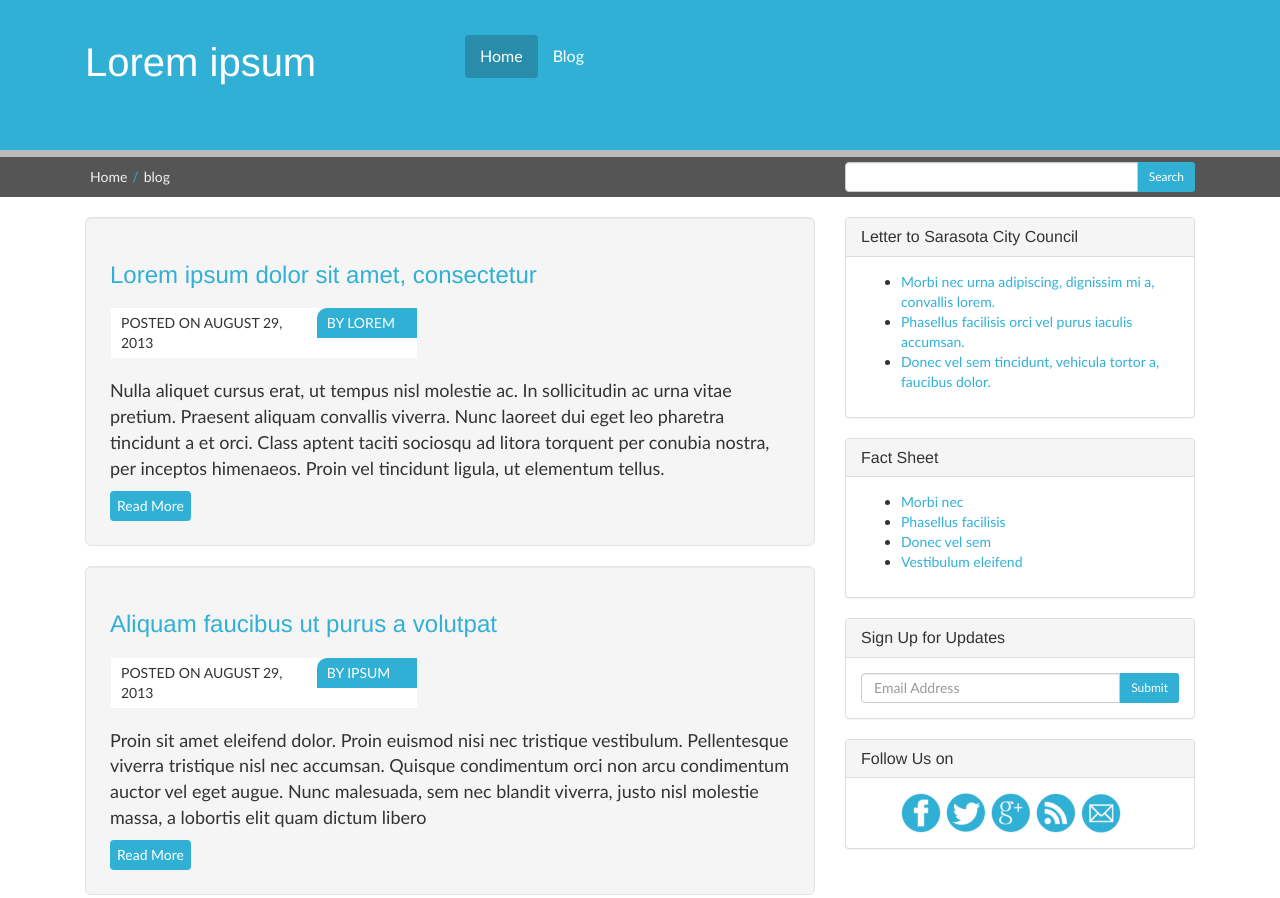
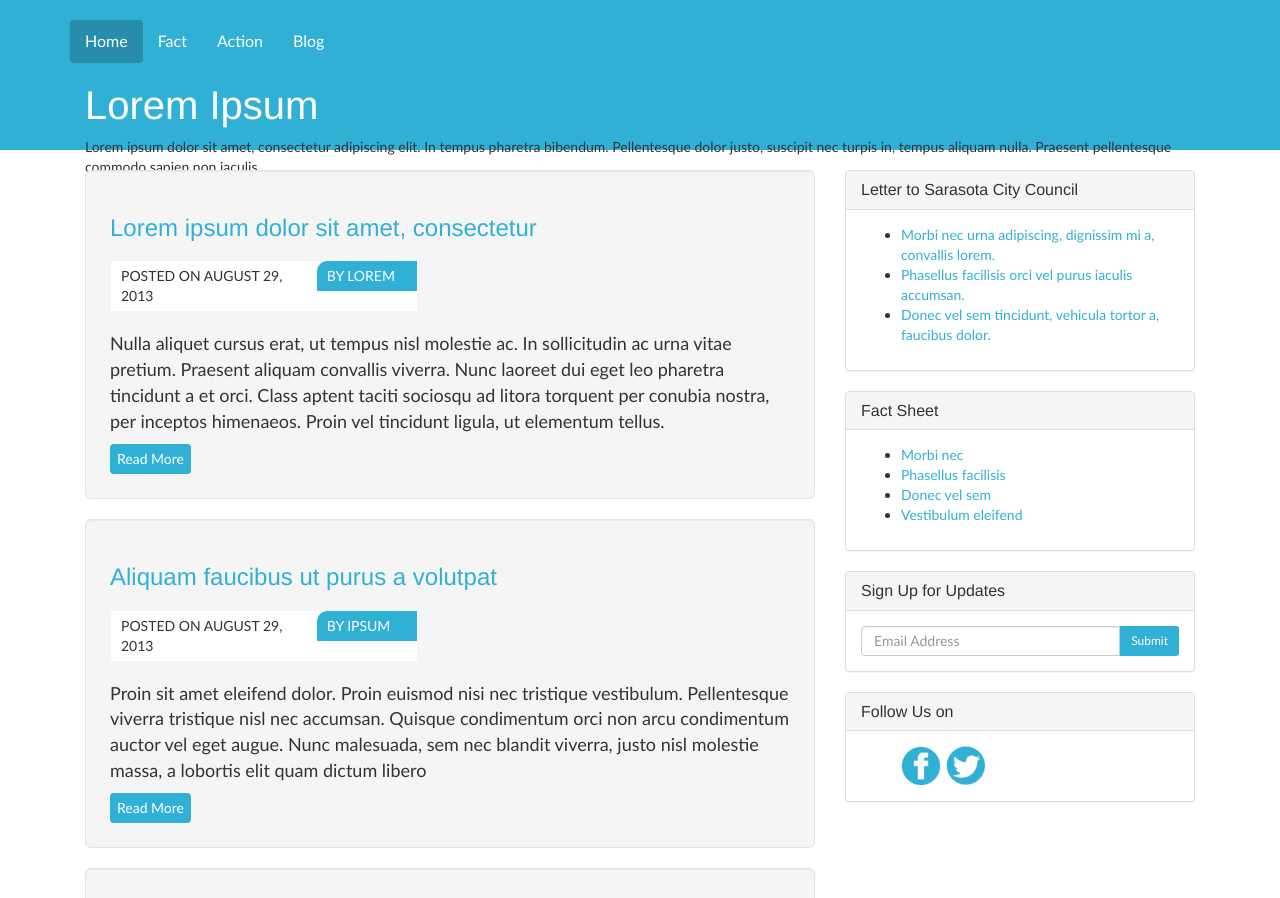
Before and after one commit to alexebube/sarasota_template, a plain HTML site: page public_html/blog.html in a window 1280 px wide. Shown: the top 898 px of the page. Drawn offline with Linux system fonts and the light colour scheme.

Commit message:
Modified the the header section of the blog.html file to include new changes and updates

```diff
--- a/public_html/blog.html
+++ b/public_html/blog.html
@@ -12,42 +12,25 @@ and open the template in the editor.
     </head>
     <body>
         <div id="wrap">
-            <header id="header" class="row">
+             <header id="header" class="row">
                 <div class="container">
-                    <div id="logo" class="col-md-4">
-                        <h1><a href="index.html">Lorem ipsum</a></h1>
-                    </div>
-                    <nav class="col-md-8">
-                        <a href="#" class="showMenu"><span class="glyphicon glyphicon-th-list"></span></a>
+                <nav id="navigate">
+                    <a href="#" class="showMenu">Menu</a>
                         <ul id="navlist" class="nav">
                             <li class="active"><a href="index.html">Home</a></li>
+                            <li><a href="#">Fact</a>
+                            <li><a href="#">Action</a>
                             <li><a href="blog.html">Blog</a>
-                                <ul>
-                                   <li><a href="lorem.html">Lorem</a></li>
-
-                                </ul>
                             </li>
                             </li>
                         </ul>
-                    </nav>
+                </nav>
+                </div>
+                <div class="container">
+                    <h1 class="logohead container"><a href="index.html">Lorem Ipsum</a></h1>
+                    <p class="lang container">Lorem ipsum dolor sit amet, consectetur adipiscing elit. In tempus pharetra bibendum. Pellentesque dolor justo, suscipit nec turpis in, tempus aliquam nulla. Praesent pellentesque commodo sapien non iaculis.</p>
                 </div>
             </header>
-            <div id="search-container" class="row">
-                <div class="container">
-                    <div id="breadrumbs" class="col-md-8">
-                        <ul><li><a href="index.html">Home</a></li><li class="breadcrumb-divider">/</li><li><a href="blog.html">blog</a></li></ul>
-                    </div>
-                    <div id="searchform" class="col-md-4">
-                        <form>
-                            <div class="input-group">
-                                <input type="text" class="form-control">
-                                <span class="input-group-btn">
-                                    <button class="btn btn-sm" type="button">Search</button>
-                                </span>
-                            </div>
-                        </form></div>
-                </div>
-            </div>
                 <section id="main-section" class="row">
                      <div class="container">
                         <article id="content" class="col-md-8">
@@ -128,9 +111,6 @@ and open the template in the editor.
                                     <ul class="social-network">
                                         <li><a href="#"><img src="images/facebook2.png" /></a></li>
                                         <li><a href="#"><img src="images/twitter2.png" /></a></li>
-                                        <li><a href="#"><img src="images/googleplus.png" /></a></li>
-                                        <li><a href="#"><img src="images/rssfeed.png" /></a></li>
-                                        <li><a href="#"><img src="images/mail.png" /></a></li>
                                     </ul>
                                 </div>
                             </div>
```
